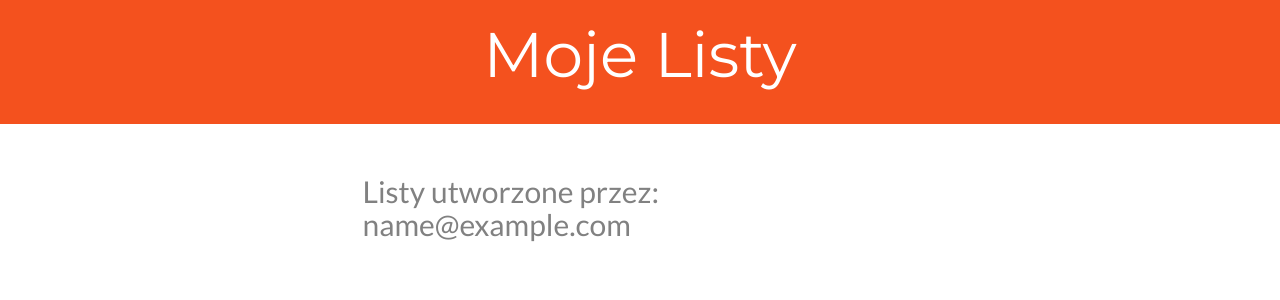
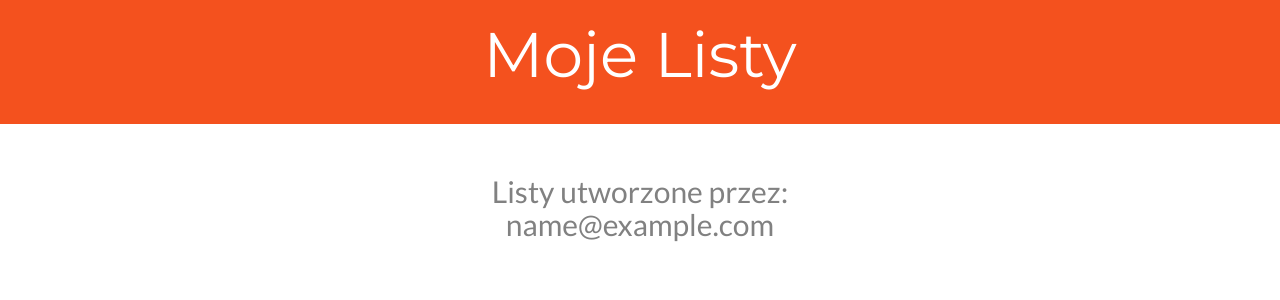
Before and after one commit to slaneslane/superlists, a Django app: template lists/templates/my_lists.html in a window 1280 px wide. Shown: the part 50-350 px from the top of the page. Run offline with Django 3.2, Linux system fonts and the light colour scheme; the template is opened without the code that fills it: values that come from a table or form of the project are taken from there, others are empty; the visitor is signed in with stand-in values (Sample User, id 1); some libraries are stand-ins or nearby versions.

Commit message:
CSS + HTML.

```diff
--- a/lists/static/base.css
+++ b/lists/static/base.css
@@ -1,6 +1,9 @@
 body {
     font: 400 15px Lato, sans-serif;
     color: #818181;
+}
+h2 {
+    text-align: center;
 }
 .navbar {
     background-color: #f4511e;
@@ -37,7 +40,7 @@ body {
     margin-top: 2ex;
 }
 .my-lists {
-    display: flex;
+    text-align: center;
     justify-content: space-around;
     padding: 0;
     list-style: none;
```
